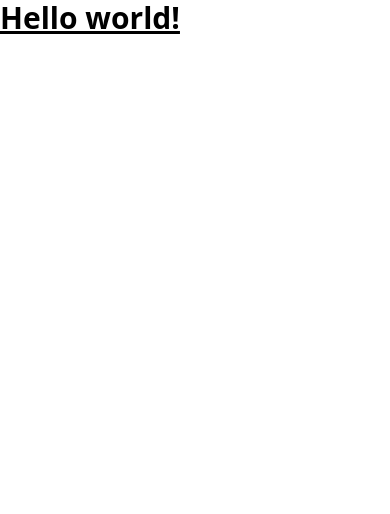
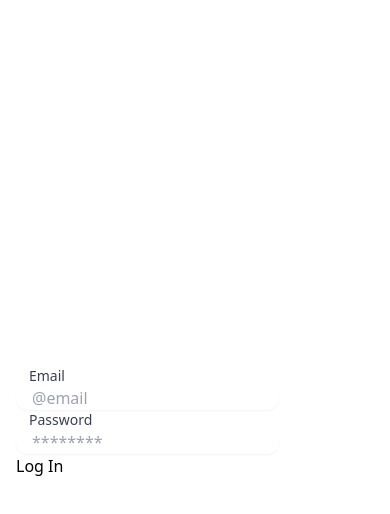
Before and after one commit to AkinAkinbobola/twitter, a Nuxt app: page / in a window 390 px wide. Shown: the top 514 px of the page. Built offline with nearby package versions, Linux system fonts and the light colour scheme; no server answers.

Commit message:
Add components

```diff
--- a/components/Auth/Form.vue
+++ b/components/Auth/Form.vue
@@ -1,34 +1,26 @@
 <script setup>
-const data = ref({
-  username: '',
-  password: '',
-  loading: false
+const supabase = useSupabaseClient()
+
+const credentials = ref({
+  email: '',
+  password: ''
 })
+
 const handleLogin = async () => {
-  const { login } = useAuth()
-
-  data.loading = true
-  try {
-    await login({
-      username: data.value.username,
-      password: data.value.password
-    })
-  } catch (error) {
-    console.log(error)
-  } finally {
-    data.loading = false
-  }
+  const {data, error} = await supabase.auth.signInWithPassword({
+    email: credentials.value.email,
+    password: credentials.value.password,
+  })
+  navigateTo('/')
 }
 </script>
 
 <template>
   <div>
-    <div class="pt-5 space-y-6">
-      <UIInput label="Username" placeholder="@username" type="text" v-model="data.username"/>
-      <UIInput label="Password" placeholder="********" type="password" v-model="data.password"/>
-      <div>
-        <button type="submit" @click="handleLogin">Log In</button>
-      </div>
+    <UIInput label="Email" placeholder="@email" type="email" v-model="credentials.email"/>
+    <UIInput label="Password" placeholder="********" type="password" v-model="credentials.password"/>
+    <div>
+      <button type="submit" @click="handleLogin">Log In</button>
     </div>
   </div>
 </template>
--- a/pages/index.vue
+++ b/pages/index.vue
@@ -1,9 +1,49 @@
-<script setup lang="ts">
+<script setup>
+const darkMode = ref(false)
+const loading = ref(false)
+const supabase = useSupabaseClient()
+const user = useSupabaseUser()
 
+const handleLogOut = async () => {
+  const {error} = await supabase.auth.signOut()
+  navigateTo('/login')
+}
 </script>
 
 <template>
-  <h1 class="text-3xl font-bold underline">
-    Hello world!
-  </h1>
+  <div :class="{'dark': darkMode}">
+    <div class="bg-white dark:bg-dim-900">
+      <LoadingPage v-if="false"/>
+
+      <div class="min-h-full">
+        <div class="grid grid-cols-12 md:max-w-7xl md:px-2" v-if="user">
+          <!--        Left-->
+          <div class="hidden md:block xs:col-span-1 md:col-span-2">
+            <div
+                class="sticky top-0">
+              <SidebarLeft/>
+            </div>
+          </div>
+
+          <!--        Main-->
+          <main class="md:col-span-7 col-span-12">
+            <MainSection title="Home" :loading="loading"/>
+          </main>
+
+          <!--        Right-->
+          <div class="hidden md:block col-span-3">
+            <div
+                class="sticky top-0">
+              <SidebarRight/>
+            </div>
+          </div>
+
+        </div>
+
+        <div v-else>
+          <Auth/>
+        </div>
+      </div>
+    </div>
+  </div>
 </template>
--- /dev/null
+++ b/pages/login.vue
@@ -0,0 +1,9 @@
+<script setup>
+
+</script>
+
+<template>
+  <div>
+    <Auth/>
+  </div>
+</template>
--- /dev/null
+++ b/pages/register.vue
@@ -0,0 +1,28 @@
+<script setup lang="ts">
+const supabase = useSupabaseClient()
+const email = ref('')
+const password = ref('')
+
+const handleRegister = async () => {
+  const {data, error} = await supabase.auth.signUp({
+    email: email.value,
+    password: password.value
+  })
+}
+</script>
+
+<template>
+  <div class="flex flex-col gap-4">
+    <form @submit.prevent="handleRegister">
+      <div class="flex gap-3">
+        <label for="email">Email</label>
+        <input type="email" v-model='email' id="email" class="border">
+      </div>
+      <div class="flex gap-3">
+        <label for="password">Password</label>
+        <input type="password" v-model='password' id="password" class="border">
+      </div>
+      <button type="submit">Register</button>
+    </form>
+  </div>
+</template>
```
